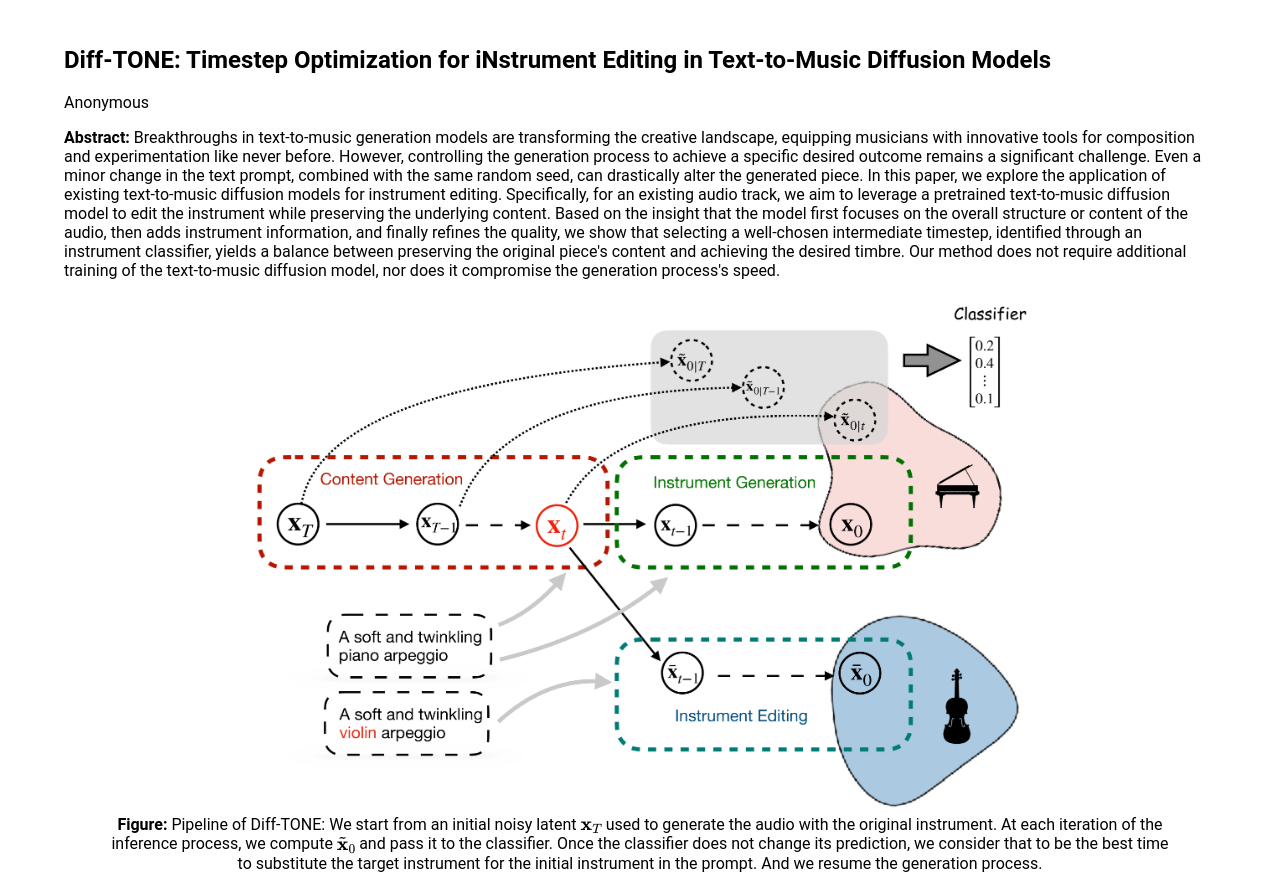
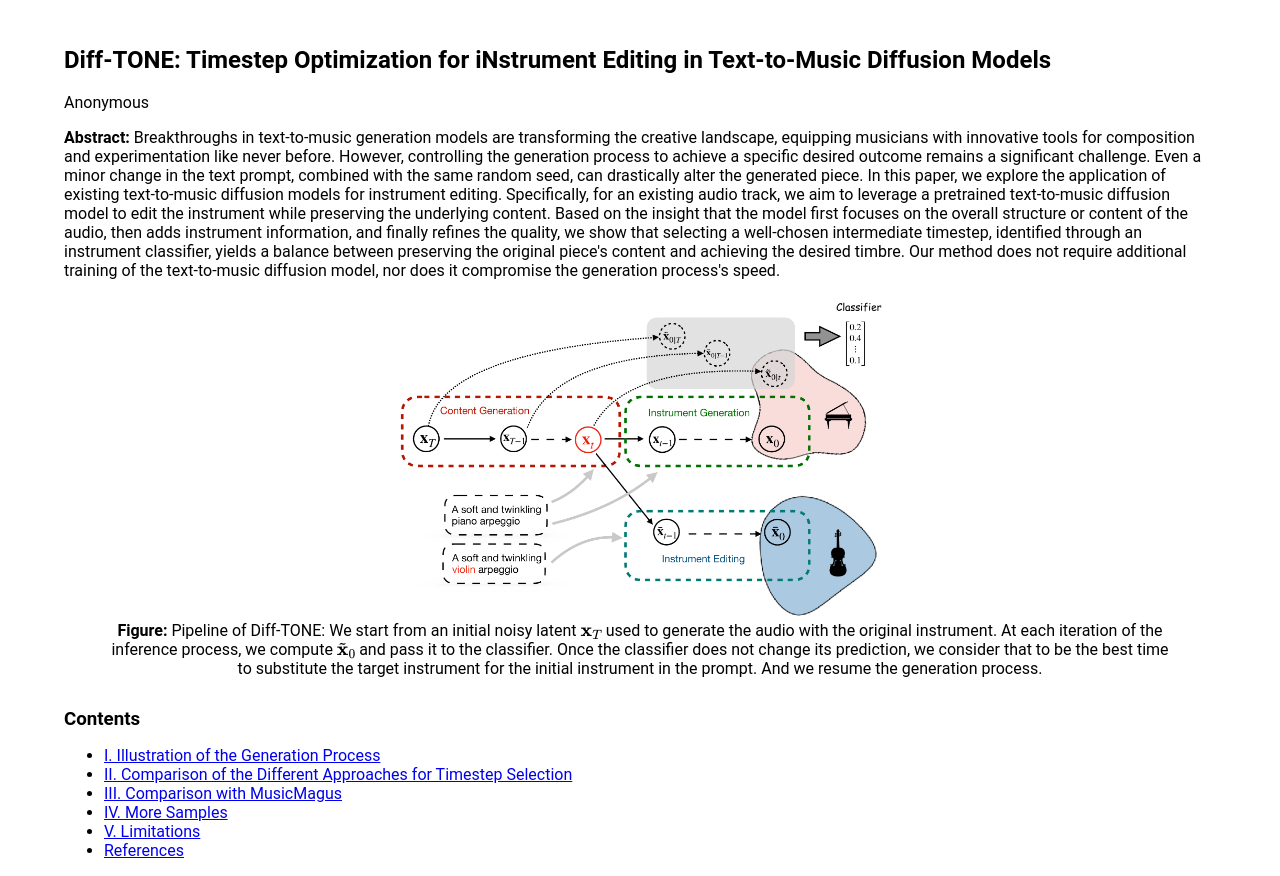
Before and after one commit to Diff-TONE/diff-tone.github.io, a plain HTML site: page index.html in a window 1280 px wide. Shown: the top 876 px of the page. Drawn offline with nearby package versions, Linux system fonts and the light colour scheme.

Commit message:
change figure size

```diff
--- a/index.html
+++ b/index.html
@@ -89,7 +89,7 @@
        </p>
 
        <figure style="text-align: center;">
-         <img src="teaser.png" alt="Teaser" width="800">
+         <img src="teaser.png" alt="Teaser" width="500">
          <figcaption style="margin-top: 0;"><b>Figure:</b> Pipeline of Diff-TONE: We start from an initial noisy latent \( \mathbf{x}_T \) used to generate the audio with the original instrument. At each iteration of the inference process, we compute \( \tilde{\mathbf{x}}_0 \) and pass it to the classifier. Once the classifier does not change its prediction, we consider that to be the best time to substitute the target instrument for the initial instrument in the prompt. And we resume the generation process.</figcaption>
        </figure>
 
```
